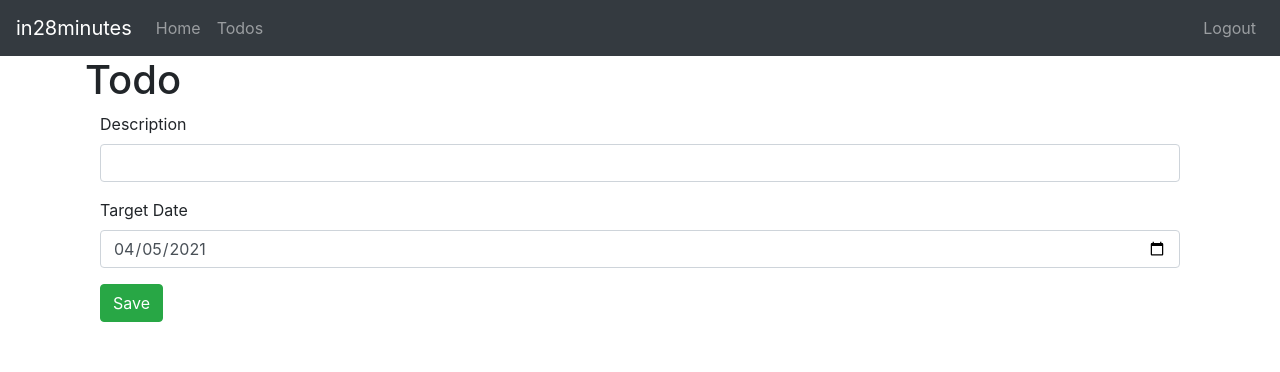
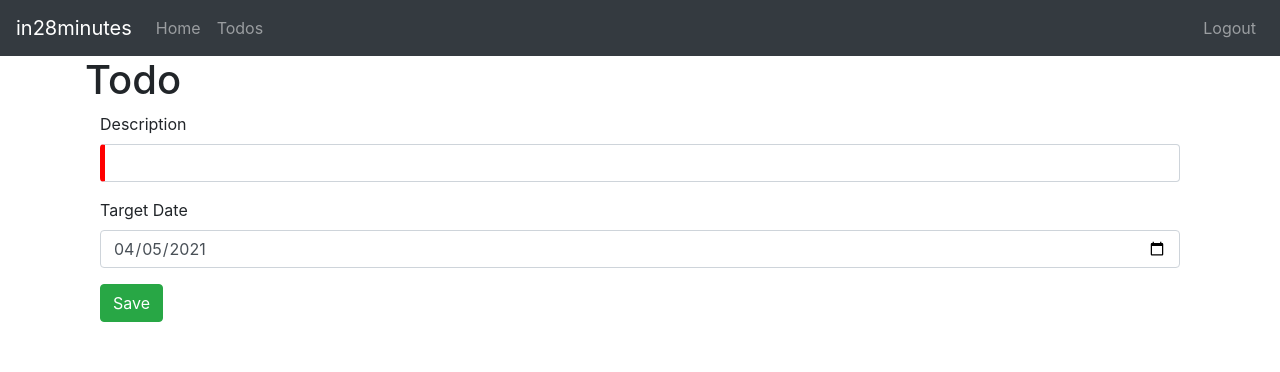
Before and after one commit to JCABRER2057/todo, an Angular app: page /todos/1 in a window 1280 px wide. Shown: the top 372 px of the page. Built offline with nearby package versions, Linux system fonts and the light colour scheme; no server answers; sample sign-in values are in the browser's storage.

Commit message:
11. Section 6 completed

```diff
--- a/src/app/list-todos/list-todos.component.html
+++ b/src/app/list-todos/list-todos.component.html
@@ -1,6 +1,6 @@
 <h1>My Todos</h1>
 
-<div class="alert alert-success">{{ errorMessage }}</div>
+<div class="alert alert-success" *ngIf="errorMessage">{{ errorMessage }}</div>
 
 <div class="container">
   <table class="table">
@@ -31,4 +31,7 @@
       </tr>
     </tbody>
   </table>
+  <div class="row">
+    <button (click)="addTodo()" class="btn btn-success">Add</button>
+  </div>
 </div>
--- a/src/app/list-todos/list-todos.component.ts
+++ b/src/app/list-todos/list-todos.component.ts
@@ -55,4 +55,8 @@ export class ListTodosComponent implements OnInit {
     console.log('update');
     this.router.navigate(['todos', todoId]);
   }
+
+  addTodo() {
+    this.router.navigate(['todos', -1]);
+  }
 }
--- a/src/app/service/data/todo-data.service.ts
+++ b/src/app/service/data/todo-data.service.ts
@@ -27,10 +27,18 @@ export class TodoDataService {
       `http://localhost:8080/users/${username}/todos/${todoId}`
     );
   }
+
   updateTodo(username: string, todoId: number, todo: Todo): Observable<Todo> {
     return this.http.put<Todo>(
       `http://localhost:8080/users/${username}/todos/${todoId}`,
       todo
     );
   }
+
+  createTodo(username: string, todo: Todo): Observable<Todo> {
+    return this.http.post<Todo>(
+      `http://localhost:8080/users/${username}/todos/`,
+      todo
+    );
+  }
 }
--- a/src/app/todo/todo.component.css
+++ b/src/app/todo/todo.component.css
@@ -0,0 +1,3 @@
+.ng-invalid:not(form) {
+  border-left: 5px solid red;
+}
--- a/src/app/todo/todo.component.html
+++ b/src/app/todo/todo.component.html
@@ -1,6 +1,14 @@
 <h1>Todo</h1>
 
 <div class="container">
+  <div class="alert alert-warning" *ngIf="todoForm.dirty && todoForm.invalid">
+    Enter valid values
+  </div>
+  <div class="alert alert-warning" *ngIf="todoForm.dirty && targetDate.invalid">
+    Enter valid Target Date
+  </div>
+
+  <form (ngSubmit)="!todoForm.invalid && saveTodo()" #todoForm="ngForm">
     <fieldset class="form-group">
       <label>Description</label>
       <input
@@ -9,6 +17,7 @@
         class="form-control"
         name="description"
         required="required"
+        minlength="5"
       />
     </fieldset>
 
@@ -16,6 +25,7 @@
       <label>Target Date</label>
       <input
         type="date"
+        #targetDate="ngModel"
         [ngModel]="todo.targetDate | date: 'yyyy-MM-dd'"
         (ngModelChange)="todo.targetDate = $event"
         class="form-control"
@@ -23,5 +33,6 @@
         required="required"
       />
     </fieldset>
-  <button class="btn btn-success" (click)="saveTodo()">Save</button>
+    <button type="submit" class="btn btn-success">Save</button>
+  </form>
 </div>
--- a/src/app/todo/todo.component.ts
+++ b/src/app/todo/todo.component.ts
@@ -1,5 +1,5 @@
 import { Component, OnInit } from '@angular/core';
-import { ActivatedRoute } from '@angular/router';
+import { ActivatedRoute, Router } from '@angular/router';
 import { Todo } from '../list-todos/list-todos.component';
 import { TodoDataService } from '../service/data/todo-data.service';
 
@@ -14,20 +14,37 @@ export class TodoComponent implements OnInit {
 
   constructor(
     private todoService: TodoDataService,
-    private route: ActivatedRoute
+    private route: ActivatedRoute,
+    private router: Router
   ) {}
 
   ngOnInit(): void {
     this.todoId = this.route.snapshot.params.id;
-    this.todo = new Todo(1, '', false, new Date());
-    this.todoService
-      .retrieveTodo('in28minutes', this.todoId)
-      .subscribe((data) => (this.todo = data));
+    this.todo = new Todo(this.todoId, '', false, new Date());
+
+    if (this.todoId != -1) {
+      this.todoService
+        .retrieveTodo('in28minutes', this.todoId)
+        .subscribe((data) => (this.todo = data));
+    }
   }
 
   saveTodo() {
-    this.todoService
-      .updateTodo('in28minutes', this.todoId, this.todo)
-      .subscribe((data) => console.log('saved'));
+    if (this.todoId == -1) {
+      // * Create todo
+      this.todoService
+        .createTodo('in28minutes', this.todo)
+        .subscribe((data) => {
+          console.log('saved');
+          this.router.navigate(['todos']);
+        });
+    } else {
+      this.todoService
+        .updateTodo('in28minutes', this.todoId, this.todo)
+        .subscribe((data) => {
+          console.log('saved');
+          this.router.navigate(['todos']);
+        });
+    }
   }
 }
```
Lines whose indentation alone changed are shown as unchanged.
